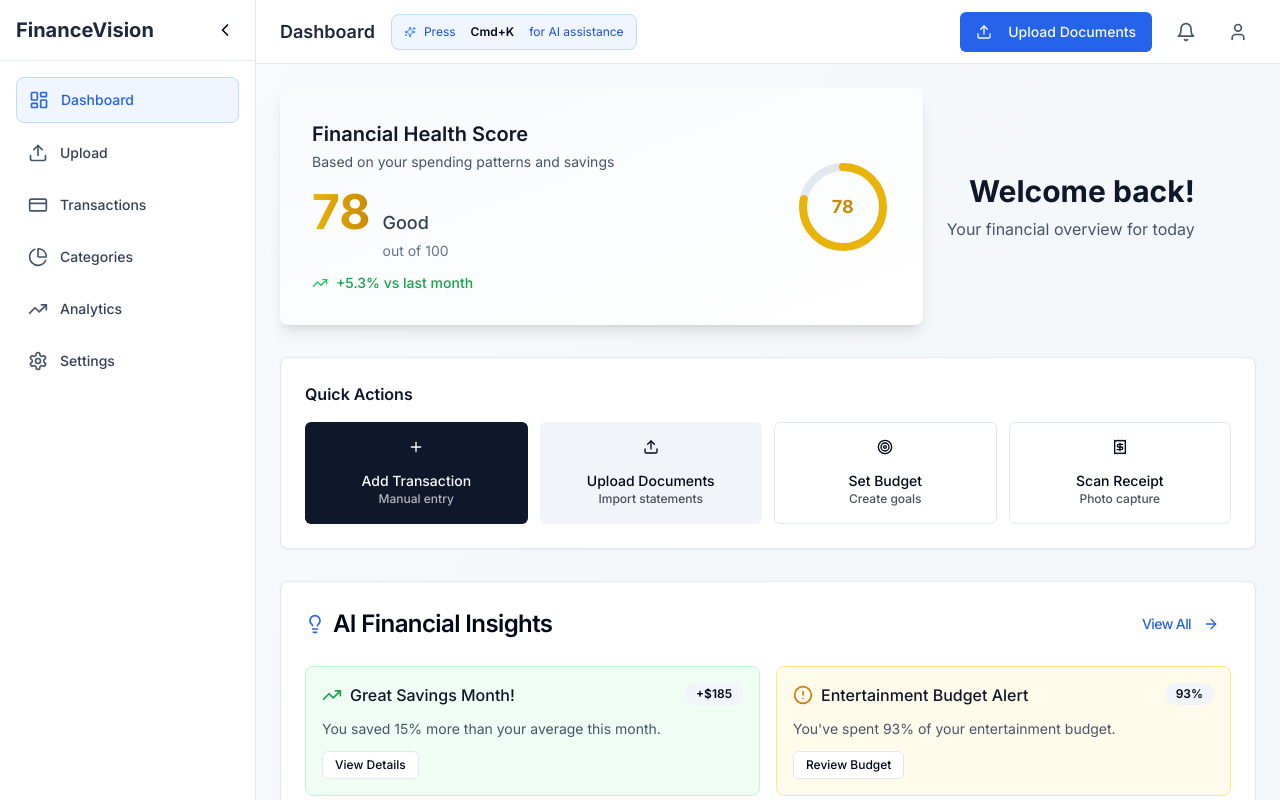
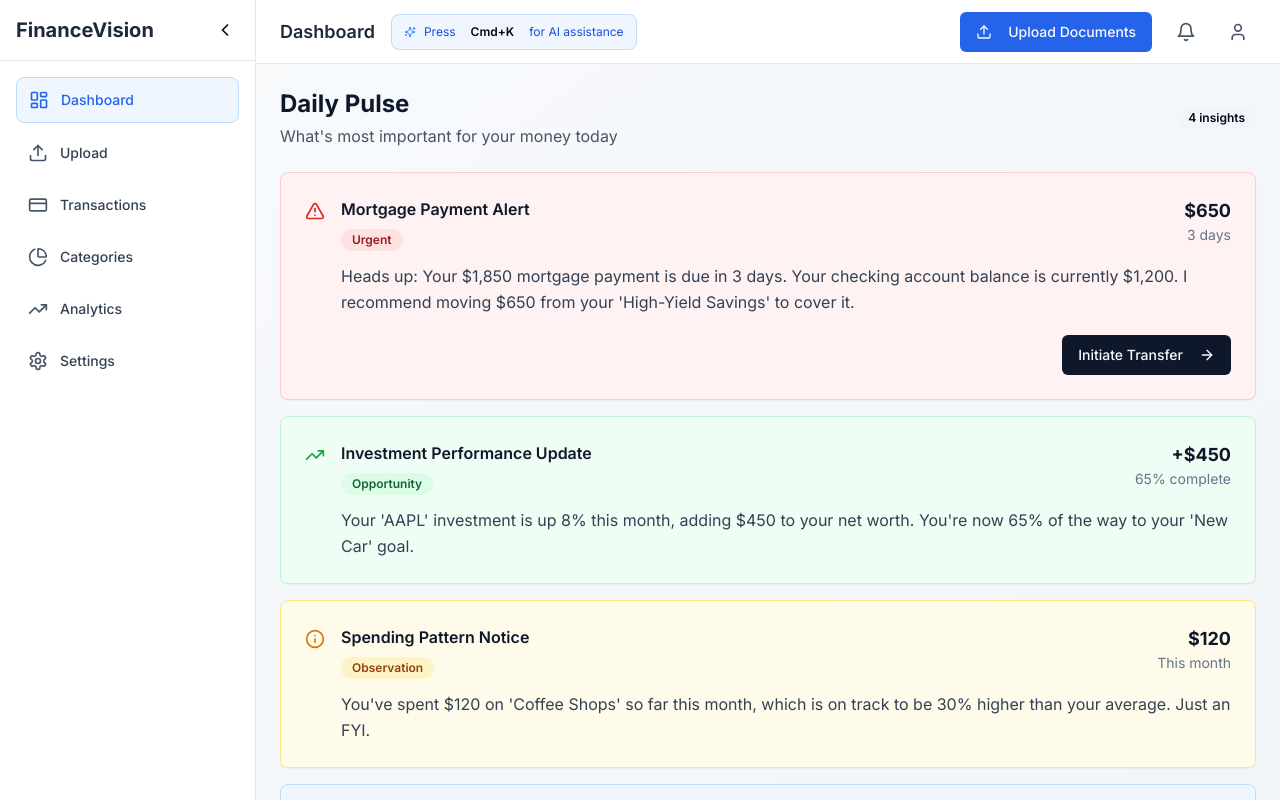
Before and after one commit to dvlshah/finance-vision-ai-flow, a React (Vite) app: page / in a window 1280 px wide. Shown: the top 800 px of the page. Built offline with nearby package versions, Linux system fonts and the light colour scheme.

Commit message:
Implement Daily Pulse Dashboard
Implement a dynamic, card-based feed on the dashboard to provide prioritized financial insights.

```diff
--- /dev/null
+++ b/src/components/dashboard/DailyPulse.tsx
@@ -0,0 +1,197 @@
+
+import { Card, CardContent } from '@/components/ui/card';
+import { Button } from '@/components/ui/button';
+import { Badge } from '@/components/ui/badge';
+import { AlertTriangle, TrendingUp, Info, CheckCircle, ArrowRight } from 'lucide-react';
+
+interface PulseInsight {
+  id: string;
+  type: 'urgent' | 'opportunity' | 'observation' | 'confirmation';
+  title: string;
+  description: string;
+  action?: {
+    label: string;
+    onClick: () => void;
+  };
+  metadata?: {
+    amount?: string;
+    timeframe?: string;
+    progress?: number;
+  };
+}
+
+const mockInsights: PulseInsight[] = [
+  {
+    id: '1',
+    type: 'urgent',
+    title: 'Mortgage Payment Alert',
+    description: "Heads up: Your $1,850 mortgage payment is due in 3 days. Your checking account balance is currently $1,200. I recommend moving $650 from your 'High-Yield Savings' to cover it.",
+    action: {
+      label: 'Initiate Transfer',
+      onClick: () => console.log('Initiating transfer...')
+    },
+    metadata: {
+      amount: '$650',
+      timeframe: '3 days'
+    }
+  },
+  {
+    id: '2',
+    type: 'opportunity',
+    title: 'Investment Performance Update',
+    description: "Your 'AAPL' investment is up 8% this month, adding $450 to your net worth. You're now 65% of the way to your 'New Car' goal.",
+    metadata: {
+      amount: '+$450',
+      progress: 65
+    }
+  },
+  {
+    id: '3',
+    type: 'observation',
+    title: 'Spending Pattern Notice',
+    description: "You've spent $120 on 'Coffee Shops' so far this month, which is on track to be 30% higher than your average. Just an FYI.",
+    metadata: {
+      amount: '$120',
+      timeframe: 'This month'
+    }
+  },
+  {
+    id: '4',
+    type: 'confirmation',
+    title: 'Salary Processed',
+    description: "Your salary of $4,250 was deposited today. I've automatically allocated $500 to 'Vacation Fund' and $300 to 'Investments' as you planned.",
+    metadata: {
+      amount: '$4,250'
+    }
+  }
+];
+
+const getInsightIcon = (type: string) => {
+  switch (type) {
+    case 'urgent': return AlertTriangle;
+    case 'opportunity': return TrendingUp;
+    case 'observation': return Info;
+    case 'confirmation': return CheckCircle;
+    default: return Info;
+  }
+};
+
+const getInsightColors = (type: string) => {
+  switch (type) {
+    case 'urgent': return {
+      border: 'border-red-200',
+      background: 'bg-red-50',
+      icon: 'text-red-600',
+      badge: 'bg-red-100 text-red-800'
+    };
+    case 'opportunity': return {
+      border: 'border-green-200',
+      background: 'bg-green-50',
+      icon: 'text-green-600',
+      badge: 'bg-green-100 text-green-800'
+    };
+    case 'observation': return {
+      border: 'border-amber-200',
+      background: 'bg-amber-50',
+      icon: 'text-amber-600',
+      badge: 'bg-amber-100 text-amber-800'
+    };
+    case 'confirmation': return {
+      border: 'border-blue-200',
+      background: 'bg-blue-50',
+      icon: 'text-blue-600',
+      badge: 'bg-blue-100 text-blue-800'
+    };
+    default: return {
+      border: 'border-slate-200',
+      background: 'bg-slate-50',
+      icon: 'text-slate-600',
+      badge: 'bg-slate-100 text-slate-800'
+    };
+  }
+};
+
+export const DailyPulse = () => {
+  return (
+    <div className="space-y-6">
+      <div className="flex items-center justify-between">
+        <div>
+          <h2 className="text-2xl font-bold text-slate-900">Daily Pulse</h2>
+          <p className="text-slate-600 mt-1">What's most important for your money today</p>
+        </div>
+        <Badge variant="secondary" className="text-xs">
+          {mockInsights.length} insights
+        </Badge>
+      </div>
+
+      <div className="space-y-4">
+        {mockInsights.map((insight) => {
+          const Icon = getInsightIcon(insight.type);
+          const colors = getInsightColors(insight.type);
+
+          return (
+            <Card
+              key={insight.id}
+              className={`${colors.border} ${colors.background} transition-all duration-200 hover:shadow-md hover:-translate-y-0.5`}
+            >
+              <CardContent className="p-6">
+                <div className="flex items-start gap-4">
+                  <div className={`${colors.icon} mt-1`}>
+                    <Icon size={20} />
+                  </div>
+
+                  <div className="flex-1 space-y-3">
+                    <div className="flex items-start justify-between">
+                      <div>
+                        <h3 className="font-semibold text-slate-900">{insight.title}</h3>
+                        <Badge className={`${colors.badge} text-xs mt-2 capitalize`}>
+                          {insight.type}
+                        </Badge>
+                      </div>
+
+                      {insight.metadata && (
+                        <div className="text-right">
+                          {insight.metadata.amount && (
+                            <div className="text-lg font-bold text-slate-900">
+                              {insight.metadata.amount}
+                            </div>
+                          )}
+                          {insight.metadata.timeframe && (
+                            <div className="text-sm text-slate-500">
+                              {insight.metadata.timeframe}
+                            </div>
+                          )}
+                          {insight.metadata.progress && (
+                            <div className="text-sm text-slate-500">
+                              {insight.metadata.progress}% complete
+                            </div>
+                          )}
+                        </div>
+                      )}
+                    </div>
+
+                    <p className="text-slate-700 leading-relaxed">
+                      {insight.description}
+                    </p>
+
+                    {insight.action && (
+                      <div className="flex justify-end pt-2">
+                        <Button
+                          onClick={insight.action.onClick}
+                          className="bg-slate-900 hover:bg-slate-800"
+                        >
+                          {insight.action.label}
+                          <ArrowRight size={16} className="ml-2" />
+                        </Button>
+                      </div>
+                    )}
+                  </div>
+                </div>
+              </CardContent>
+            </Card>
+          );
+        })}
+      </div>
+    </div>
+  );
+};
--- a/src/pages/Index.tsx
+++ b/src/pages/Index.tsx
@@ -1,41 +1,13 @@
 
 import { DashboardLayout } from '@/components/layout/DashboardLayout';
-import { FinancialHealthScore } from '@/components/dashboard/FinancialHealthScore';
-import { QuickActions } from '@/components/dashboard/QuickActions';
-import { AISpotlight } from '@/components/dashboard/AISpotlight';
-import { CashFlowTrend } from '@/components/dashboard/CashFlowTrend';
-import { CategoryBreakdown } from '@/components/dashboard/CategoryBreakdown';
-import { NeedsReviewSummary } from '@/components/dashboard/NeedsReviewSummary';
+import { DailyPulse } from '@/components/dashboard/DailyPulse';
 import { WelcomeHero } from '@/components/dashboard/WelcomeHero';
-import { QuickActionModal } from '@/components/modals/QuickActionModal';
 import { UploadModal } from '@/components/modals/UploadModal';
 import { useState } from 'react';
 
 const Index = () => {
   const [hasTransactions] = useState(true); // This would come from actual data in a real app
   const [isUploadModalOpen, setIsUploadModalOpen] = useState(false);
-  const [quickActionModal, setQuickActionModal] = useState<{
-    isOpen: boolean;
-    actionType: 'transaction' | 'budget' | 'receipt' | null;
-  }>({
-    isOpen: false,
-    actionType: null
-  });
-
-  const handleQuickAction = (action: 'transaction' | 'budget' | 'receipt') => {
-    console.log('Quick action:', action);
-    setQuickActionModal({
-      isOpen: true,
-      actionType: action
-    });
-  };
-
-  const closeQuickActionModal = () => {
-    setQuickActionModal({
-      isOpen: false,
-      actionType: null
-    });
-  };
 
   if (!hasTransactions) {
     return (
@@ -48,50 +20,8 @@ const Index = () => {
 
   return (
     <DashboardLayout>
-      <div className="space-y-8">
-        {/* Hero Section - Financial Health Score (Enlarged) */}
-        <div className="grid grid-cols-1 lg:grid-cols-3 gap-6">
-          <div className="lg:col-span-2">
-            <FinancialHealthScore score={78} trend="up" changePercent={5.3} />
-          </div>
-          <div className="flex items-center">
-            <div className="text-right space-y-2">
-              <h1 className="text-3xl font-bold text-slate-900">Welcome back!</h1>
-              <p className="text-slate-600">Your financial overview for today</p>
-            </div>
-          </div>
-        </div>
-
-        {/* Primary CTA - Quick Actions */}
-        <QuickActions
-          onUploadClick={() => setIsUploadModalOpen(true)}
-          onQuickAction={handleQuickAction}
-        />
-
-        {/* AI Spotlight - Key Financial Insights */}
-        <AISpotlight />
-
-        {/* Main Chart - Cash Flow Trend */}
-        <div className="grid grid-cols-1 xl:grid-cols-3 gap-6">
-          <div className="xl:col-span-2">
-            <CashFlowTrend />
-          </div>
-          <div className="space-y-6">
-            {/* Supporting Info - Category Breakdown */}
-            <CategoryBreakdown />
-            {/* Needs Review Summary */}
-            <NeedsReviewSummary />
-          </div>
-        </div>
-      </div>
-
-      {/* Modals */}
+      <DailyPulse />
       <UploadModal isOpen={isUploadModalOpen} onClose={() => setIsUploadModalOpen(false)} />
-      <QuickActionModal
-        isOpen={quickActionModal.isOpen}
-        onClose={closeQuickActionModal}
-        actionType={quickActionModal.actionType}
-      />
     </DashboardLayout>
   );
 };
```
